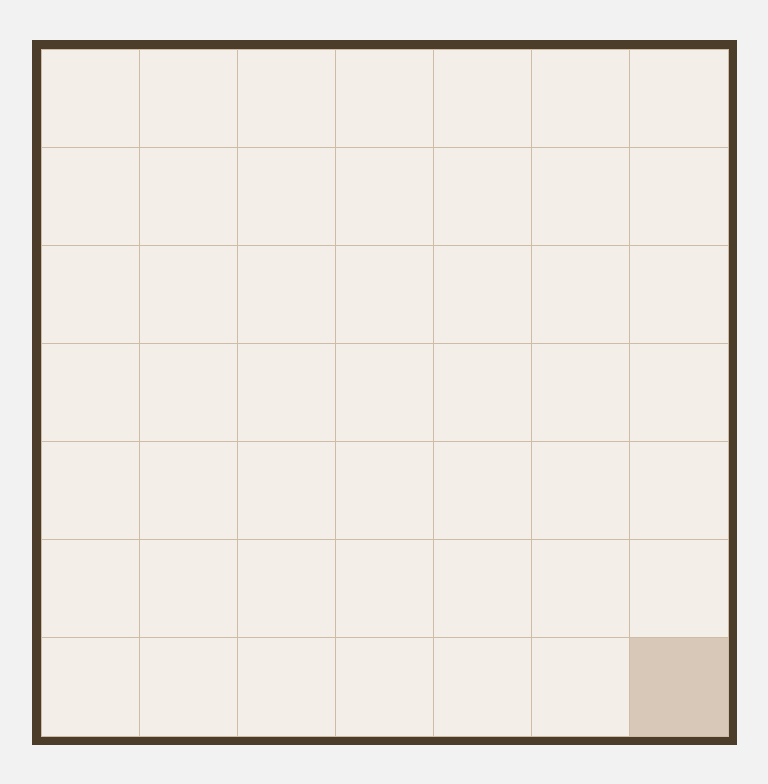
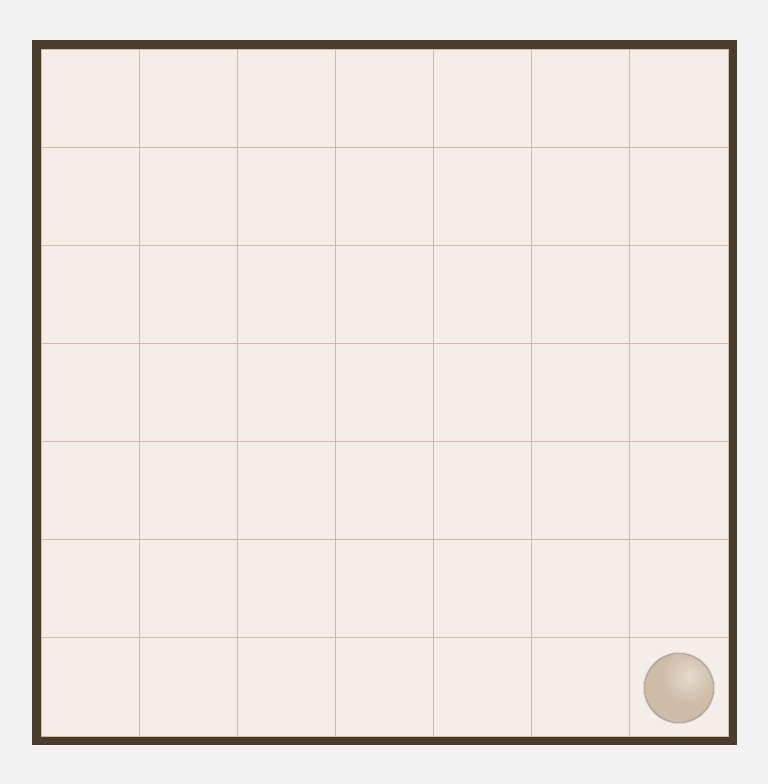
Before and after one commit to Gregcop1/city-planner-solver, an Angular app: page / in a window 1280 px wide. Shown: the top 784 px of the page, without its empty margins (256-1024 px from the left). Built offline with nearby package versions, Linux system fonts and the light colour scheme.

Commit message:
feat: add frame model

```diff
--- a/src/app/app.module.ts
+++ b/src/app/app.module.ts
@@ -5,6 +5,7 @@ import { AppComponent } from './app.component';
 import { BoardComponent } from '../components/board/board.component';
 import { FrameComponent } from '../components/frame/frame.component';
 import { RowComponent } from '../components/row/row.component';
+import { BoardService } from '../services/board.service';
 
 @NgModule({
   declarations: [
@@ -16,7 +17,7 @@ import { RowComponent } from '../components/row/row.component';
   imports: [
     BrowserModule
   ],
-  providers: [],
+  providers: [BoardService],
   bootstrap: [AppComponent]
 })
 export class AppModule { }
--- a/src/components/board/board.component.html
+++ b/src/components/board/board.component.html
@@ -1,7 +1,7 @@
 <div class="frames">
-  <app-row *ngFor="let item of rows; let y = index"
+  <app-row *ngFor="let row of frames; let y = index"
+           [frames]="row"
            [rowNumber]="y"
-           [forbidden]="forbidden"
   >
   </app-row>
 </div>
--- a/src/components/board/board.component.ts
+++ b/src/components/board/board.component.ts
@@ -1,5 +1,6 @@
 import {Component, Input, OnInit} from '@angular/core';
 import {ICoord} from '../../interfaces/ICoord';
+import {BoardService} from '../../services/board.service';
 
 @Component({
   selector: 'app-board',
@@ -10,14 +11,13 @@ export class BoardComponent implements OnInit {
   @Input()
   private forbidden: ICoord;
 
-  private readonly maxX: number = 7;
-  private rows: any[];
+  private frames: any[] = [];
 
-  constructor() {
-    this.rows = new Array(this.maxX);
-  }
+  constructor(private boardService: BoardService) {}
 
   ngOnInit() {
+    this.boardService.frames.subscribe((frames: any[]) => { this.frames = frames; });
+    this.boardService.initFrames(this.forbidden);
   }
 
 }
--- a/src/components/frame/frame.component.scss
+++ b/src/components/frame/frame.component.scss
@@ -5,4 +5,6 @@
   position: absolute; border: 1px solid $wood-light; width: $frameWidth; height: $frameHeight;
   background-color: $wood-lightest; transform: translateX(-1px);
 }
-:host.frame-forbidden { background-color: $wood-lamp; }
+:host.frame-forbidden {
+  background: $wood-lightest url('../../assets/img/lamp.png') 50% 50% no-repeat; background-size: contain;
+}
--- a/src/components/frame/frame.component.ts
+++ b/src/components/frame/frame.component.ts
@@ -1,5 +1,5 @@
 import {Component, ElementRef, HostBinding, Input, OnInit} from '@angular/core';
-import {ICoord} from '../../interfaces/ICoord';
+import {Frame} from '../../models/Frame';
 
 @Component({
   selector: 'app-frame',
@@ -9,16 +9,13 @@ import {ICoord} from '../../interfaces/ICoord';
 })
 export class FrameComponent implements OnInit {
   @Input()
-  private forbidden: ICoord;
-
-  @Input()
-  private coordinate: ICoord;
+  private frame: Frame;
 
   constructor(private element: ElementRef) { }
 
   ngOnInit() {
     const el: any = this.element.nativeElement;
-    el.style.left = `${this.coordinate.x * (el.offsetWidth - 2)}px`;
+    el.style.left = `${this.frame.x * (el.offsetWidth - 2)}px`;
   }
 
   /**
@@ -28,10 +25,7 @@ export class FrameComponent implements OnInit {
    */
   @HostBinding('class.frame-forbidden')
   public get isForbidden(): boolean {
-    console.log(this.forbidden, this.coordinate)
-    return undefined !== this.forbidden &&
-      this.forbidden.x === this.coordinate.x &&
-      this.forbidden.y === this.coordinate.y;
+    return this.frame.forbidden;
   }
 
 }
--- a/src/components/row/row.component.html
+++ b/src/components/row/row.component.html
@@ -1,5 +1,4 @@
-<app-frame *ngFor="let item of columns; let x = index"
-           [coordinate]="{x: x, y: rowNumber}"
-           [forbidden]="forbidden"
+<app-frame *ngFor="let frame of frames"
+           [frame]="frame"
 >
 </app-frame>
--- a/src/components/row/row.component.ts
+++ b/src/components/row/row.component.ts
@@ -1,5 +1,5 @@
 import {Component, ElementRef, Input, OnInit} from '@angular/core';
-import {ICoord} from '../../interfaces/ICoord';
+import {Frame} from '../../models/Frame';
 
 @Component({
   selector: 'app-row',
@@ -9,17 +9,12 @@ import {ICoord} from '../../interfaces/ICoord';
 })
 export class RowComponent implements OnInit {
   @Input()
-  private forbidden: ICoord;
+  private frames: Frame[] = [];
 
   @Input()
   private rowNumber: number = 0;
 
-  private readonly maxY: number = 7;
-  private columns: any[];
-
-  constructor(private element: ElementRef) {
-    this.columns = new Array(this.maxY);
-  }
+  constructor(private element: ElementRef) {}
 
   ngOnInit() {
     const el: any = this.element.nativeElement;
--- /dev/null
+++ b/src/models/Frame.ts
@@ -0,0 +1,9 @@
+export class Frame {
+  public value: number = 0;
+
+  constructor(
+    public x: number = 0,
+    public y: number = 0,
+    public forbidden: boolean = false,
+  ) {}
+}
--- /dev/null
+++ b/src/services/board.service.ts
@@ -0,0 +1,32 @@
+import { Injectable } from '@angular/core';
+import {ICoord} from '../interfaces/ICoord';
+import {BehaviorSubject} from 'rxjs/BehaviorSubject';
+import {Frame} from '../models/Frame';
+
+@Injectable()
+export class BoardService {
+  private readonly maxX: number = 7;
+  private readonly maxY: number = 7;
+  public frames: BehaviorSubject<any[]> = new BehaviorSubject([]);
+
+  /**
+   * Inits frame's list
+   * @param {ICoord} forbiddenFrame
+   */
+  initFrames(forbiddenFrame: ICoord) {
+    const list: any[] = [];
+
+    for (let y = 0; y < this.maxY; y++) {
+      const row: Frame[] = [];
+
+      for (let x = 0; x < this.maxX; x++) {
+        row.push(new Frame(x, y, (forbiddenFrame.x === x && forbiddenFrame.y === y)));
+      }
+
+      list.push(row);
+    }
+
+    this.frames.next(list);
+  }
+
+}
```
Also changed, not shown: src/assets/img/lamp.png (added).
